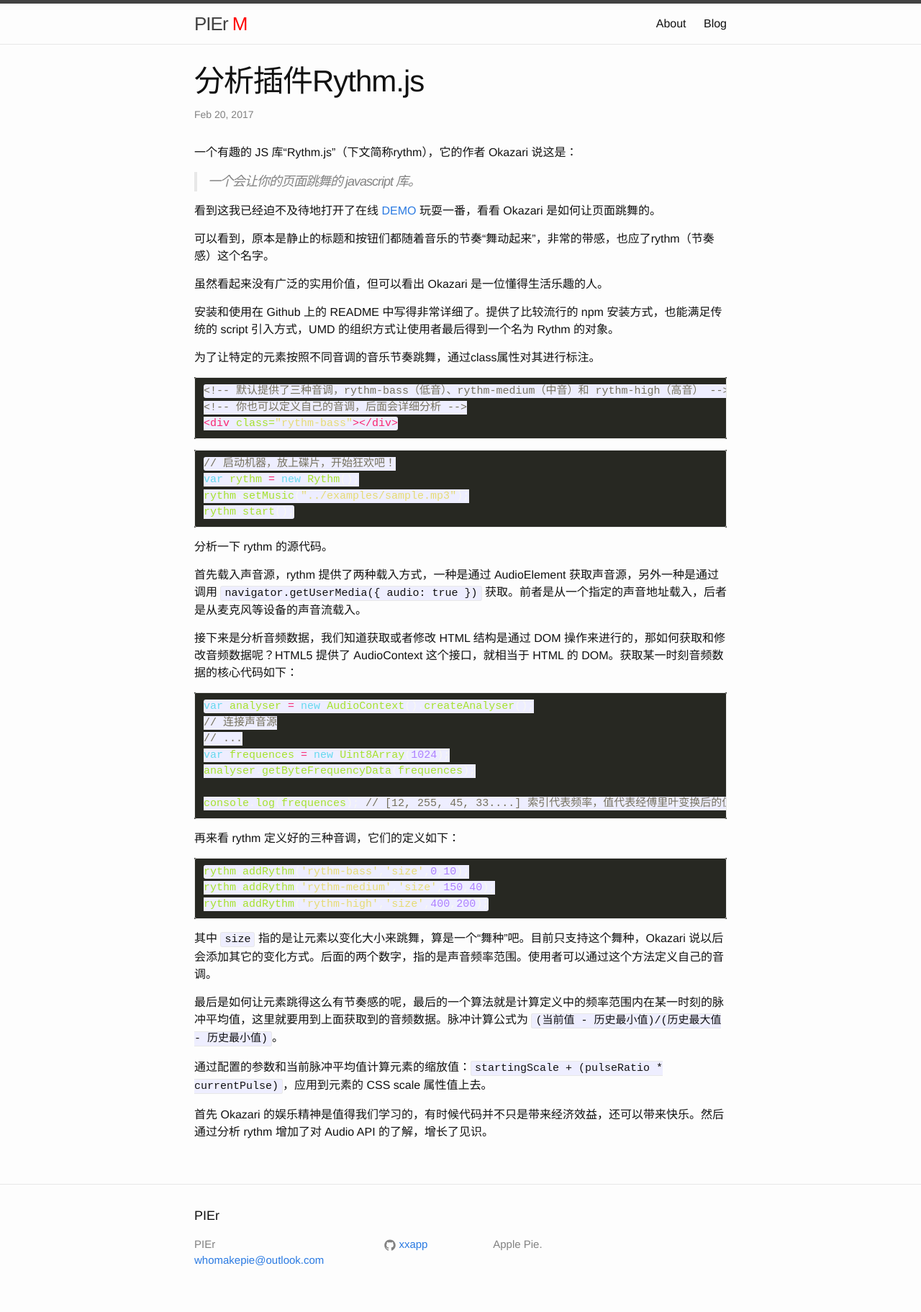
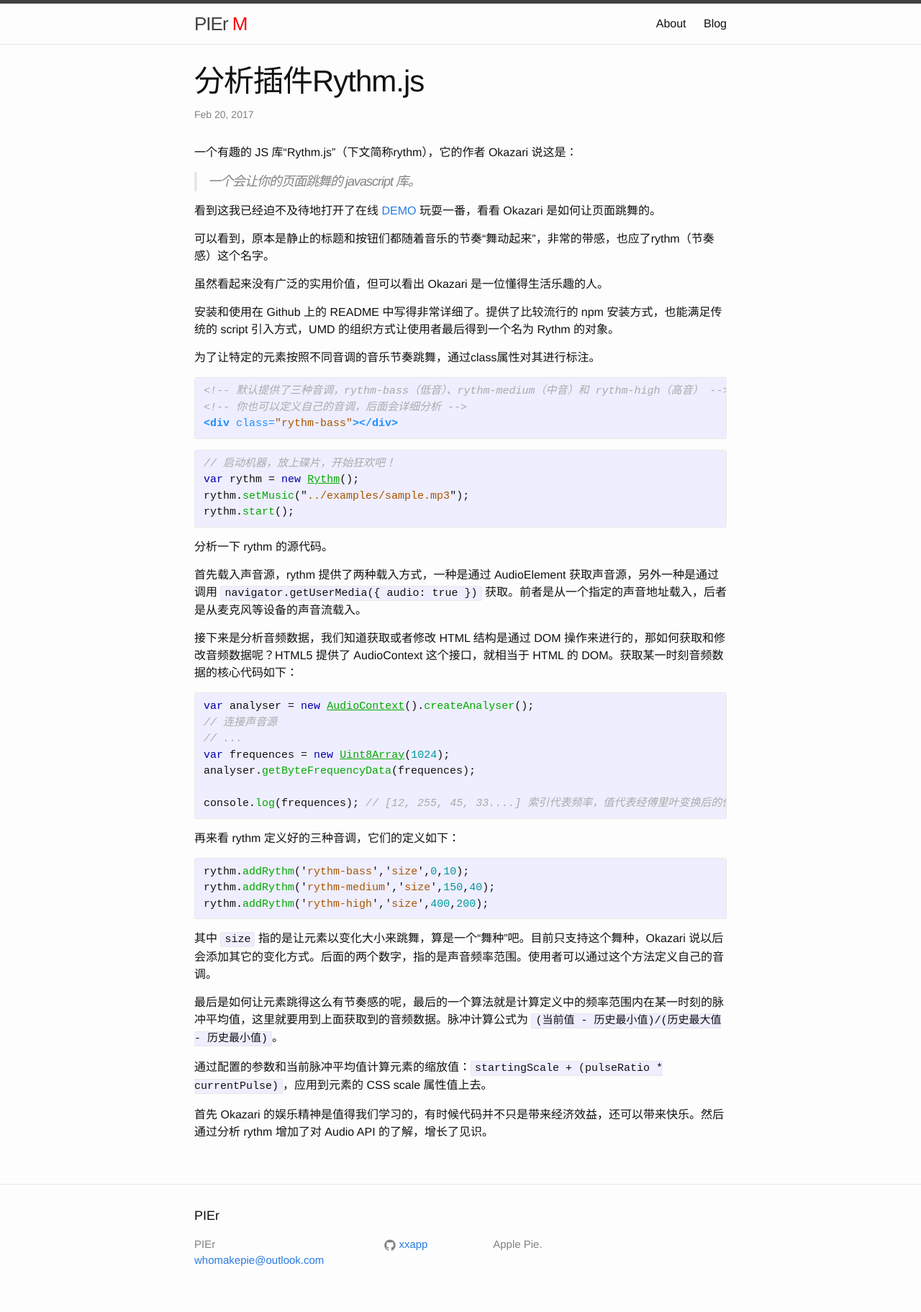
Before and after one commit to xxapp/xxapp.github.io, a Jekyll site: the page built from _posts/2017-2-20-analyze-rythm-js.md, in a window 1280 px wide. Shown: the whole page at 72% size. Built offline with Jekyll 4.4.1, drawn with Linux system fonts in a browser that asks for light colours.

Commit message:
修改代码高亮样式

```diff
--- a/_sass/_syntax-highlighting.scss
+++ b/_sass/_syntax-highlighting.scss
@@ -1,73 +1,61 @@
 /**
  * Syntax highlighting styles
  */
- .highlight .hll { background-color: #49483e }
- .highlight  { background: #272822; color: #f8f8f2 }
- .highlight .c { color: #75715e } /* Comment */
- .highlight .err { color: #960050; background-color: #1e0010 } /* Error */
- .highlight .k { color: #66d9ef } /* Keyword */
- .highlight .l { color: #ae81ff } /* Literal */
- .highlight .n { color: #f8f8f2 } /* Name */
- .highlight .o { color: #f92672 } /* Operator */
- .highlight .p { color: #f8f8f2 } /* Punctuation */
- .highlight .ch { color: #75715e } /* Comment.Hashbang */
- .highlight .cm { color: #75715e } /* Comment.Multiline */
- .highlight .cp { color: #75715e } /* Comment.Preproc */
- .highlight .cpf { color: #75715e } /* Comment.PreprocFile */
- .highlight .c1 { color: #75715e } /* Comment.Single */
- .highlight .cs { color: #75715e } /* Comment.Special */
- .highlight .gd { color: #f92672 } /* Generic.Deleted */
+ .highlight .hll { background-color: #ffffcc }
+ .highlight .c { color: #aaaaaa; font-style: italic } /* Comment */
+ .highlight .err { color: #F00000; background-color: #F0A0A0 } /* Error */
+ .highlight .k { color: #0000aa } /* Keyword */
+ .highlight .cm { color: #aaaaaa; font-style: italic } /* Comment.Multiline */
+ .highlight .cp { color: #4c8317 } /* Comment.Preproc */
+ .highlight .c1 { color: #aaaaaa; font-style: italic } /* Comment.Single */
+ .highlight .cs { color: #0000aa; font-style: italic } /* Comment.Special */
+ .highlight .gd { color: #aa0000 } /* Generic.Deleted */
  .highlight .ge { font-style: italic } /* Generic.Emph */
- .highlight .gi { color: #a6e22e } /* Generic.Inserted */
+ .highlight .gr { color: #aa0000 } /* Generic.Error */
+ .highlight .gh { color: #000080; font-weight: bold } /* Generic.Heading */
+ .highlight .gi { color: #00aa00 } /* Generic.Inserted */
+ .highlight .go { color: #888888 } /* Generic.Output */
+ .highlight .gp { color: #555555 } /* Generic.Prompt */
  .highlight .gs { font-weight: bold } /* Generic.Strong */
- .highlight .gu { color: #75715e } /* Generic.Subheading */
- .highlight .kc { color: #66d9ef } /* Keyword.Constant */
- .highlight .kd { color: #66d9ef } /* Keyword.Declaration */
- .highlight .kn { color: #f92672 } /* Keyword.Namespace */
- .highlight .kp { color: #66d9ef } /* Keyword.Pseudo */
- .highlight .kr { color: #66d9ef } /* Keyword.Reserved */
- .highlight .kt { color: #66d9ef } /* Keyword.Type */
- .highlight .ld { color: #e6db74 } /* Literal.Date */
- .highlight .m { color: #ae81ff } /* Literal.Number */
- .highlight .s { color: #e6db74 } /* Literal.String */
- .highlight .na { color: #a6e22e } /* Name.Attribute */
- .highlight .nb { color: #f8f8f2 } /* Name.Builtin */
- .highlight .nc { color: #a6e22e } /* Name.Class */
- .highlight .no { color: #66d9ef } /* Name.Constant */
- .highlight .nd { color: #a6e22e } /* Name.Decorator */
- .highlight .ni { color: #f8f8f2 } /* Name.Entity */
- .highlight .ne { color: #a6e22e } /* Name.Exception */
- .highlight .nf { color: #a6e22e } /* Name.Function */
- .highlight .nl { color: #f8f8f2 } /* Name.Label */
- .highlight .nn { color: #f8f8f2 } /* Name.Namespace */
- .highlight .nx { color: #a6e22e } /* Name.Other */
- .highlight .py { color: #f8f8f2 } /* Name.Property */
- .highlight .nt { color: #f92672 } /* Name.Tag */
- .highlight .nv { color: #f8f8f2 } /* Name.Variable */
- .highlight .ow { color: #f92672 } /* Operator.Word */
- .highlight .w { color: #f8f8f2 } /* Text.Whitespace */
- .highlight .mb { color: #ae81ff } /* Literal.Number.Bin */
- .highlight .mf { color: #ae81ff } /* Literal.Number.Float */
- .highlight .mh { color: #ae81ff } /* Literal.Number.Hex */
- .highlight .mi { color: #ae81ff } /* Literal.Number.Integer */
- .highlight .mo { color: #ae81ff } /* Literal.Number.Oct */
- .highlight .sa { color: #e6db74 } /* Literal.String.Affix */
- .highlight .sb { color: #e6db74 } /* Literal.String.Backtick */
- .highlight .sc { color: #e6db74 } /* Literal.String.Char */
- .highlight .dl { color: #e6db74 } /* Literal.String.Delimiter */
- .highlight .sd { color: #e6db74 } /* Literal.String.Doc */
- .highlight .s2 { color: #e6db74 } /* Literal.String.Double */
- .highlight .se { color: #ae81ff } /* Literal.String.Escape */
- .highlight .sh { color: #e6db74 } /* Literal.String.Heredoc */
- .highlight .si { color: #e6db74 } /* Literal.String.Interpol */
- .highlight .sx { color: #e6db74 } /* Literal.String.Other */
- .highlight .sr { color: #e6db74 } /* Literal.String.Regex */
- .highlight .s1 { color: #e6db74 } /* Literal.String.Single */
- .highlight .ss { color: #e6db74 } /* Literal.String.Symbol */
- .highlight .bp { color: #f8f8f2 } /* Name.Builtin.Pseudo */
- .highlight .fm { color: #a6e22e } /* Name.Function.Magic */
- .highlight .vc { color: #f8f8f2 } /* Name.Variable.Class */
- .highlight .vg { color: #f8f8f2 } /* Name.Variable.Global */
- .highlight .vi { color: #f8f8f2 } /* Name.Variable.Instance */
- .highlight .vm { color: #f8f8f2 } /* Name.Variable.Magic */
- .highlight .il { color: #ae81ff } /* Literal.Number.Integer.Long */
+ .highlight .gu { color: #800080; font-weight: bold } /* Generic.Subheading */
+ .highlight .gt { color: #aa0000 } /* Generic.Traceback */
+ .highlight .kc { color: #0000aa } /* Keyword.Constant */
+ .highlight .kd { color: #0000aa } /* Keyword.Declaration */
+ .highlight .kn { color: #0000aa } /* Keyword.Namespace */
+ .highlight .kp { color: #0000aa } /* Keyword.Pseudo */
+ .highlight .kr { color: #0000aa } /* Keyword.Reserved */
+ .highlight .kt { color: #00aaaa } /* Keyword.Type */
+ .highlight .m { color: #009999 } /* Literal.Number */
+ .highlight .s { color: #aa5500 } /* Literal.String */
+ .highlight .na { color: #1e90ff } /* Name.Attribute */
+ .highlight .nb { color: #00aaaa } /* Name.Builtin */
+ .highlight .nc { color: #00aa00; text-decoration: underline } /* Name.Class */
+ .highlight .no { color: #aa0000 } /* Name.Constant */
+ .highlight .nd { color: #888888 } /* Name.Decorator */
+ .highlight .ni { color: #800000; font-weight: bold } /* Name.Entity */
+ .highlight .nf { color: #00aa00 } /* Name.Function */
+ .highlight .nn { color: #00aaaa; text-decoration: underline } /* Name.Namespace */
+ .highlight .nt { color: #1e90ff; font-weight: bold } /* Name.Tag */
+ .highlight .nv { color: #aa0000 } /* Name.Variable */
+ .highlight .ow { color: #0000aa } /* Operator.Word */
+ .highlight .w { color: #bbbbbb } /* Text.Whitespace */
+ .highlight .mf { color: #009999 } /* Literal.Number.Float */
+ .highlight .mh { color: #009999 } /* Literal.Number.Hex */
+ .highlight .mi { color: #009999 } /* Literal.Number.Integer */
+ .highlight .mo { color: #009999 } /* Literal.Number.Oct */
+ .highlight .sb { color: #aa5500 } /* Literal.String.Backtick */
+ .highlight .sc { color: #aa5500 } /* Literal.String.Char */
+ .highlight .sd { color: #aa5500 } /* Literal.String.Doc */
+ .highlight .s2 { color: #aa5500 } /* Literal.String.Double */
+ .highlight .se { color: #aa5500 } /* Literal.String.Escape */
+ .highlight .sh { color: #aa5500 } /* Literal.String.Heredoc */
+ .highlight .si { color: #aa5500 } /* Literal.String.Interpol */
+ .highlight .sx { color: #aa5500 } /* Literal.String.Other */
+ .highlight .sr { color: #009999 } /* Literal.String.Regex */
+ .highlight .s1 { color: #aa5500 } /* Literal.String.Single */
+ .highlight .ss { color: #0000aa } /* Literal.String.Symbol */
+ .highlight .bp { color: #00aaaa } /* Name.Builtin.Pseudo */
+ .highlight .vc { color: #aa0000 } /* Name.Variable.Class */
+ .highlight .vg { color: #aa0000 } /* Name.Variable.Global */
+ .highlight .vi { color: #aa0000 } /* Name.Variable.Instance */
+ .highlight .il { color: #009999 } /* Literal.Number.Integer.Long */
```
